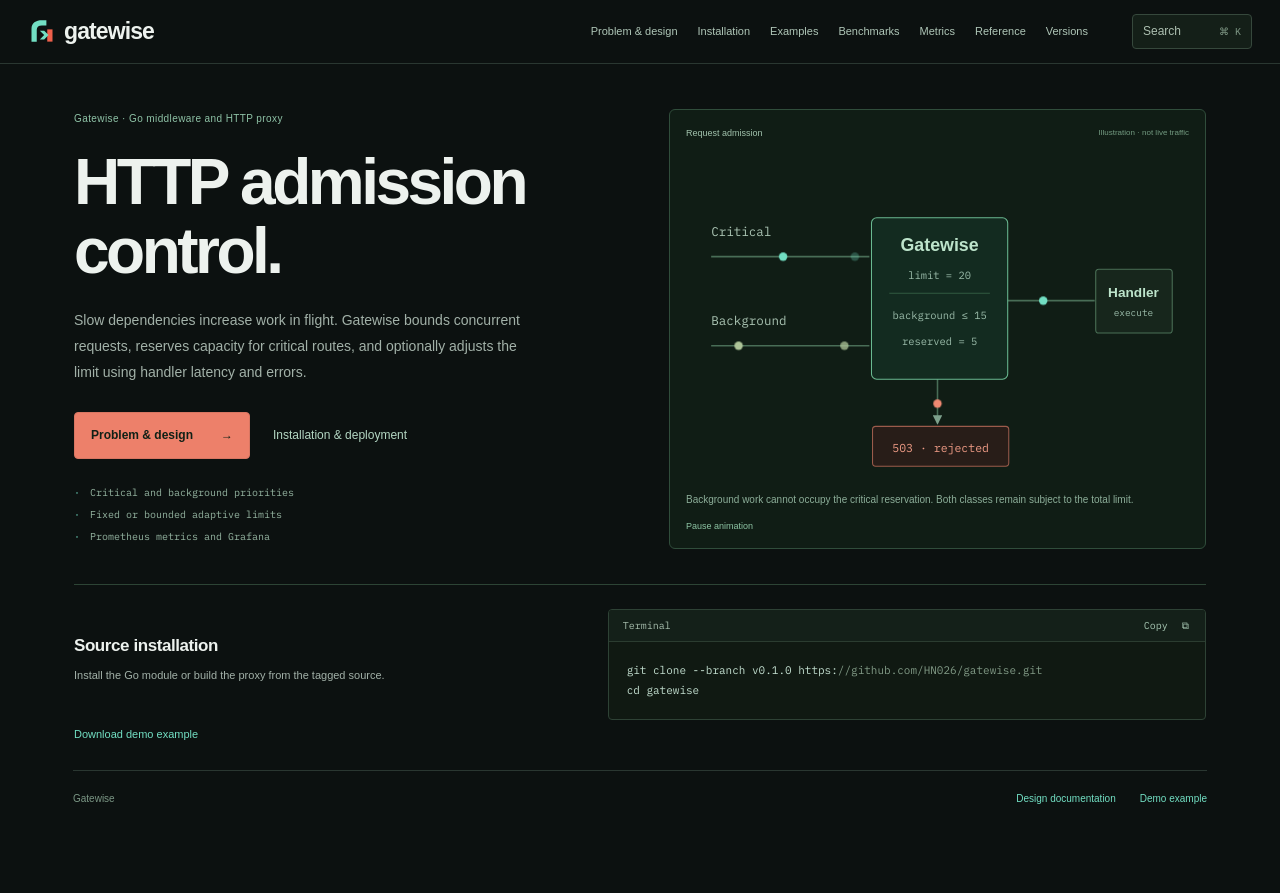
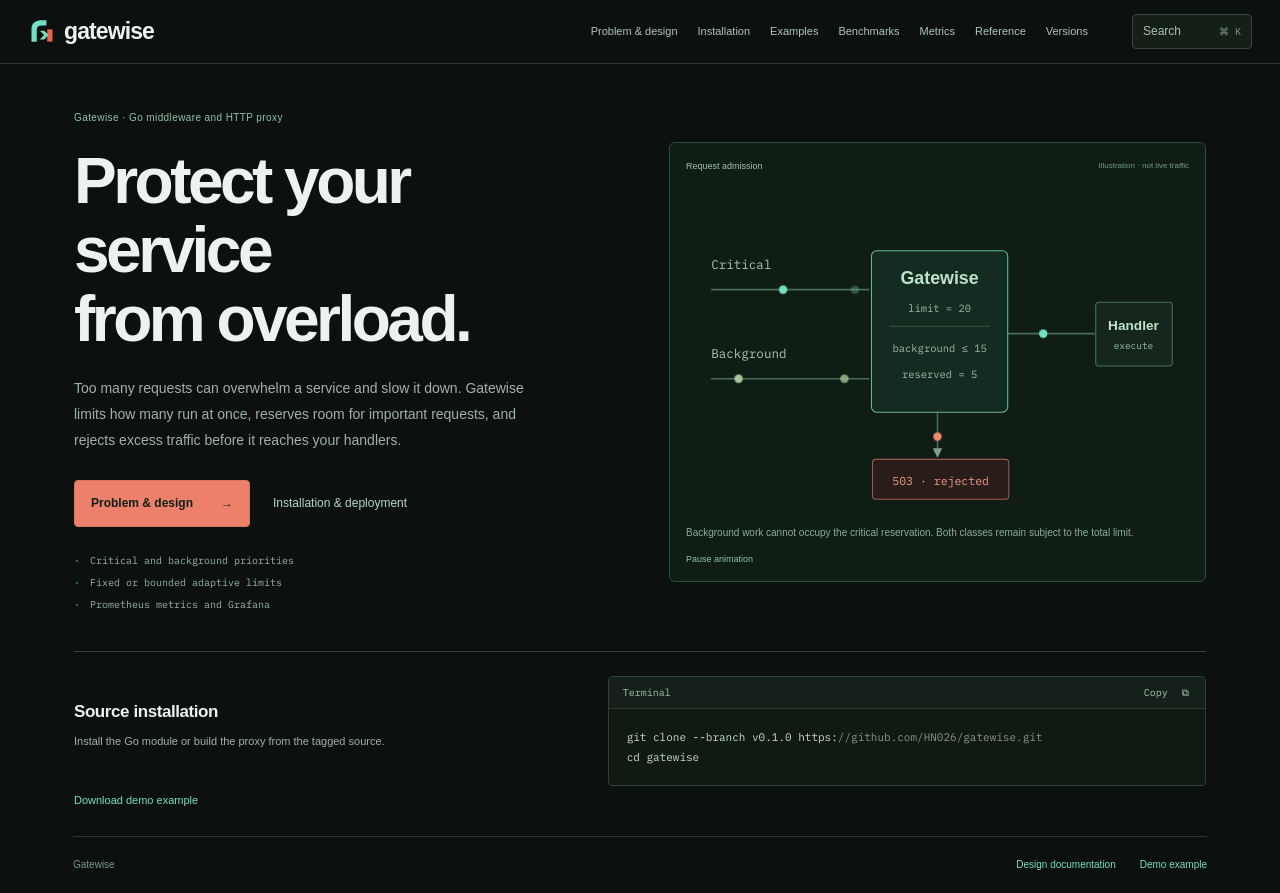
Before and after one commit to HN026/gatewise-site, a React (Vite) app: page / in a window 1280 px wide. Before the commit the page ends 827 px from the top, so only its background shows below. Built offline with nearby package versions, Linux system fonts and the light colour scheme.

Commit message:
Explain overload protection in plain language on home page

```diff
--- a/src/pages/Overview.tsx
+++ b/src/pages/Overview.tsx
@@ -20,5 +20,5 @@ function AdmissionFlow() {
 }
 
 export default function Overview() {
-  return <div className="home-page"><section className="home-intro"><div className="home-copy"><span className="doc-category">Gatewise · Go middleware and HTTP proxy</span><h1>HTTP admission<br />control.</h1><p>Slow dependencies increase work in flight. Gatewise bounds concurrent requests, reserves capacity for critical routes, and optionally adjusts the limit using handler latency and errors.</p><div className="home-actions"><a href="#/problem" className="home-primary">Problem &amp; design <span>→</span></a><a href="#/installation" className="home-secondary">Installation &amp; deployment</a></div><ul className="home-facts"><li>Critical and background priorities</li><li>Fixed or bounded adaptive limits</li><li>Prometheus metrics and Grafana</li></ul></div><AdmissionFlow /></section><section className="home-source"><div><h2>Source installation</h2><p>Install the Go module or build the proxy from the tagged source.</p></div><CodeBlock filename="Terminal" language="shell" code={'git clone --branch v0.1.0 https://github.com/HN026/gatewise.git\ncd gatewise'} /><a href="downloads/gatewise-demo.zip" download>Download demo example</a></section></div>;
+  return <div className="home-page"><section className="home-intro"><div className="home-copy"><span className="doc-category">Gatewise · Go middleware and HTTP proxy</span><h1>Protect your service<br />from overload.</h1><p>Too many requests can overwhelm a service and slow it down. Gatewise limits how many run at once, reserves room for important requests, and rejects excess traffic before it reaches your handlers.</p><div className="home-actions"><a href="#/problem" className="home-primary">Problem &amp; design <span>→</span></a><a href="#/installation" className="home-secondary">Installation &amp; deployment</a></div><ul className="home-facts"><li>Critical and background priorities</li><li>Fixed or bounded adaptive limits</li><li>Prometheus metrics and Grafana</li></ul></div><AdmissionFlow /></section><section className="home-source"><div><h2>Source installation</h2><p>Install the Go module or build the proxy from the tagged source.</p></div><CodeBlock filename="Terminal" language="shell" code={'git clone --branch v0.1.0 https://github.com/HN026/gatewise.git\ncd gatewise'} /><a href="downloads/gatewise-demo.zip" download>Download demo example</a></section></div>;
 }
```
